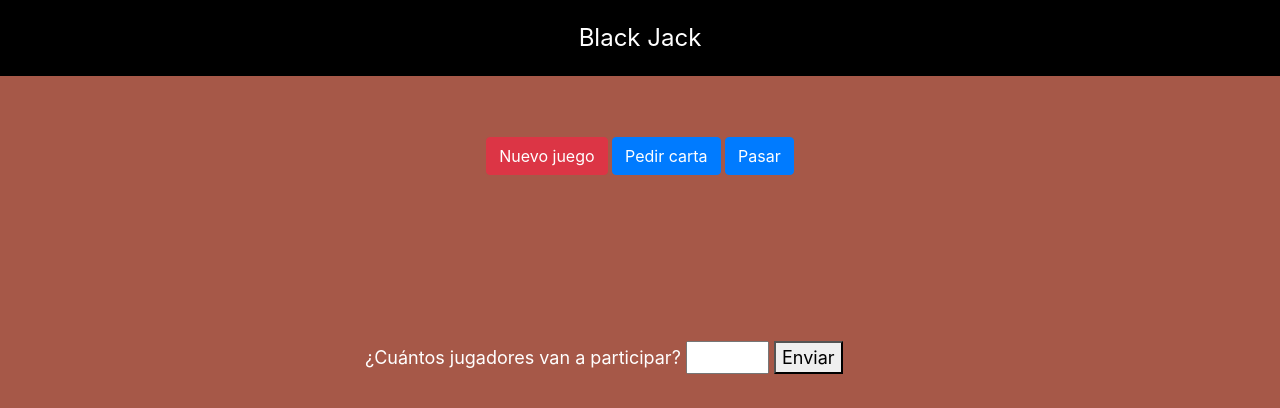
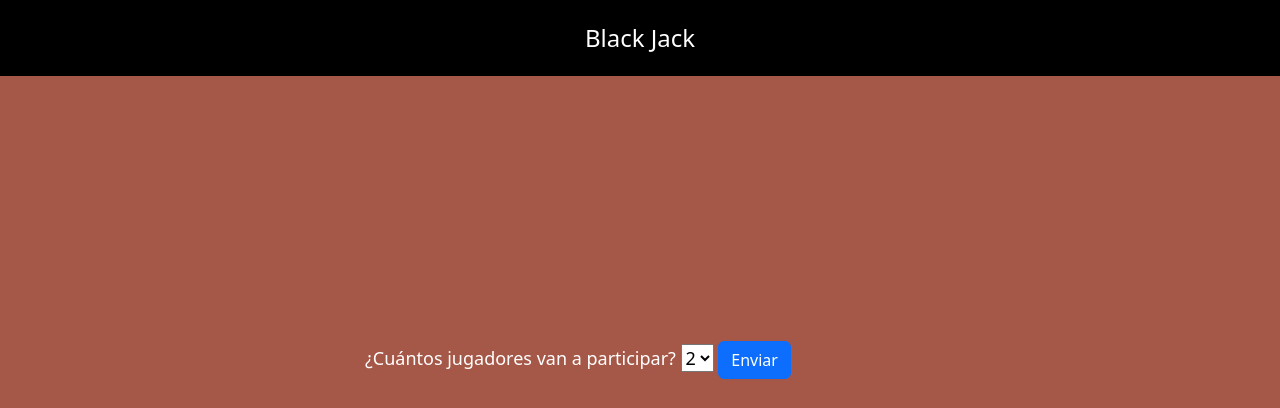
Before and after one commit to FranMorales7/BlackJack---avanado, a plain HTML site: page index.html in a window 1280 px wide. Shown: the top 408 px of the page. Drawn offline with nearby package versions, Linux system fonts and the light colour scheme; files that its build step writes are made by us from their sources; files whose address does not match are found by name.

Commit message:
Update index.html

```diff
--- a/index.html
+++ b/index.html
@@ -4,7 +4,7 @@
     <meta charset="UTF-8">
     <meta name="viewport" content="width=device-width, initial-scale=1.0">
     <title>Juego de Black Jack</title>
-    <link rel="stylesheet" href="https://cdn.jsdelivr.net/npm/bootstrap@4.4.1/dist/css/bootstrap.min.css" integrity="sha384-Vkoo8x4CGsO3+Hhxv8T/Q5PaXtkKtu6ug5TOeNV6gBiFeWPGFN9MuhOf23Q9Ifjh" crossorigin="anonymous"/>
+    <link href="https://cdn.jsdelivr.net/npm/bootstrap@5.3.2/dist/css/bootstrap.min.css" rel="stylesheet" integrity="sha384-T3c6CoIi6uLrA9TneNEoa7RxnatzjcDSCmG1MXxSR1GAsXEV/Dwwykc2MPK8M2HN" crossorigin="anonymous"/>
     <link rel="stylesheet" href="css/estilo.css"/>
 </head>
 <body>
@@ -12,37 +12,56 @@
     <main>
         <div id="cuestionario">
             <label for="numJugadores">¿Cuántos jugadores van a participar?</label>
-            <input type="number" id="numJugadores" name="Jugadores" value=" " min="2" max="6"/>
-            <button>Enviar</button>
+            <select id="numJugadores" onchange="obtenerJugadores();">
+                <option value="jug=2">2</option>
+                <option value="jug=3">3</option>
+                <option value="jug=4">4</option>
+                <option value="jug=5">5</option>
+                <option value="jug=6">6</option>
+            </select>
+            <button id = "enviarJug" type="button" class="btn btn-primary" onclick="obtenerJugadores()">Enviar</button>
         </div>
 
+    <div id="main">
         <div class="row mt-2">
             <div id="boton" class="col text-center">
-                <button id="btnNuevo" class="btn btn-danger">Nuevo juego</button>
-                <button id="btnPedir" class="btn btn-primary">Pedir carta</button>
-                <button id="btnPasar" class="btn btn-primary">Pasar</button>
+                <button id="btnNuevo" class="btn btn-primary">Nuevo juego</button>
+                <button id="btnPedir" class="btn btn-success">Pedir carta</button>
+                <button id="btnPasar" class="btn btn-danger">Pasar</button>
             </div>
         </div>
         <div class="row container">
             <div class="col">
-                <div id="addJugador">
-                <!--<h1>Jugador 1 - <small>0</small></h1>-->
+                <div class="row row-cols-3" id="addJugador">
+                  <!--  <div class="col">
+                     <h1 class="marcador">Jugador Alpha - <small>0</small></h1>
+                    <img class="carta" src="img/10C.png" alt=""/>
+                    </div>
+                    <div class="col">
+                    <h1>Jugador 1 - <small>0</small></h1>
+                    <img class="carta" src="img/10C.png" alt=""/>
+                    </div>
+                    <div class="col">
+                    <h1>Jugador 1 - <small>0</small></h1>
+                    <img class="carta" src="img/10C.png" alt=""/>
+                    </div> -->
                 </div>
 
-                <div id="jugador-cartas">
-                    <!--<img class="carta" src="img/10C.png" alt=""/>-->
-                </div>
+                <!-- <div id="jugador-cartas">
+                  <img class="carta" src="img/10C.png" alt=""/>
+                </div> -->
             </div>
         </div>
         <div class="row container">
             <div class="col">
-                <h1>Banca - <small>0</small></h1>
+                <h1>Crupier - <small>0</small></h1>
                 <div id="banca-cartas">
                     <!--<img class="carta" src="img/10C.png" alt=""/>-->
                 </div>
             </div>
         </div>
         <div id="Ganador">Ganador aquí</div>
+    </div>
     </main>
     <script src="js/underscore.js"></script>
     <script src="js/app.js"></script>
```
